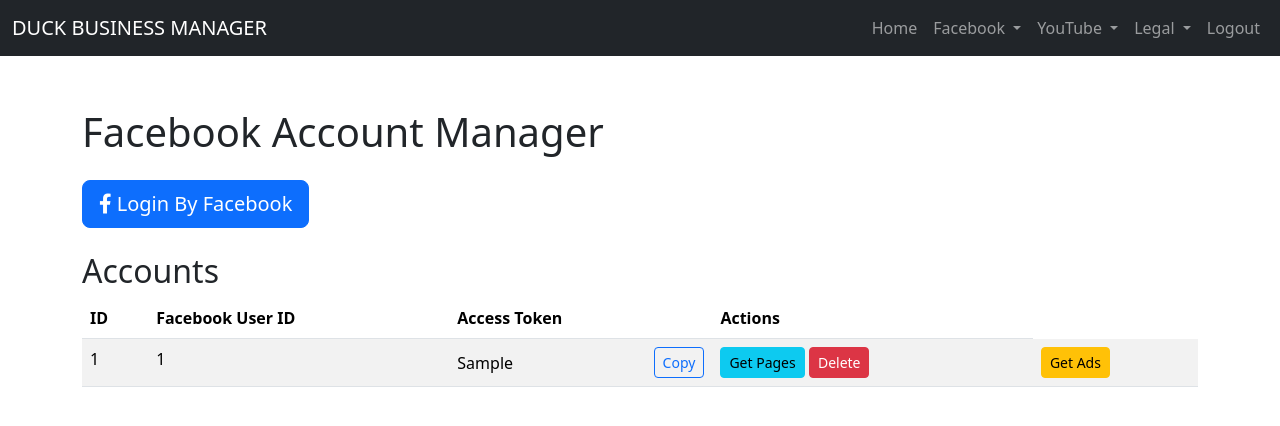
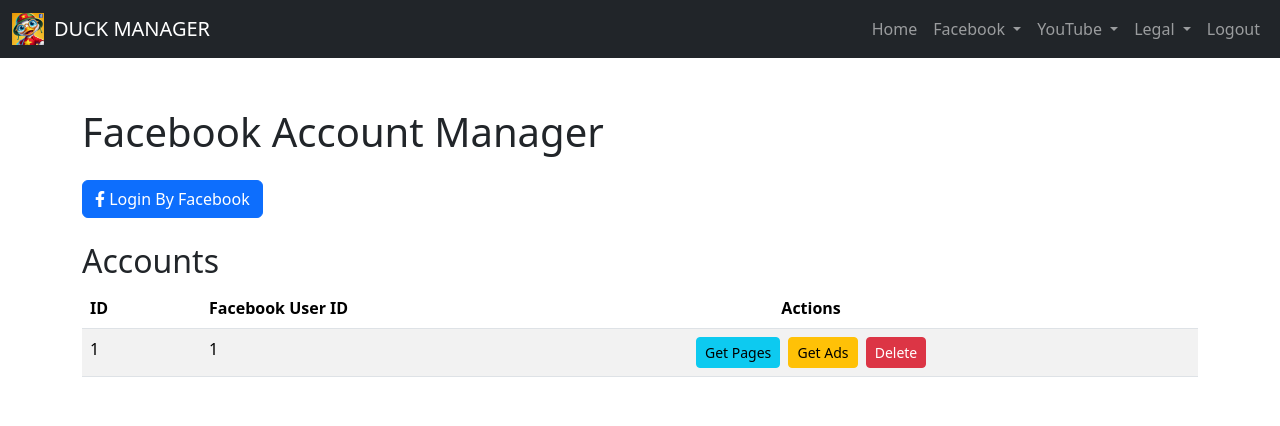
Before and after one commit to TrinhChung/GetVideo, a Flask app: page /account_fb/ in a window 1280 px wide. Shown: the top 426 px of the page. Run offline with Flask 3, Linux system fonts and the light colour scheme; the visitor is signed in with stand-in values (Sample User, id 1); tables that the repository leaves empty hold one stand-in row (values such as "Sample post"); some libraries are stand-ins or nearby versions.

Commit message:
remove token from ui*

```diff
--- a/app.py
+++ b/app.py
@@ -59,6 +59,8 @@ def create_app():
 
     app.jinja_env.filters["datetimeformat"] = format_datetime
 
+    app.config["SEND_FILE_MAX_AGE_DEFAULT"] = timedelta(minutes=1200)
+
     db.init_app(app)
     migrate.init_app(app, db)
 
--- a/routes/ads_manager.py
+++ b/routes/ads_manager.py
@@ -8,6 +8,12 @@ from database_init import db
 from Form.create_campaign import FacebookCampaignForm, CampaignForm  # Import form
 from util.ads import create_facebook_campaign, fetch_facebook_campaigns
 from util.until import convert_to_mysql_datetime
+import time
+
+total_requests = 15000
+requests_per_hour = 170
+batch_count = total_requests // requests_per_hour  # Số batch cần chạy
+remaining_requests = total_requests % requests_per_hour  # Số request còn lại
 
 ads_manager_bp = Blueprint("ads_manager", __name__)
 
--- a/routes/facebook.py
+++ b/routes/facebook.py
@@ -120,7 +120,12 @@ def delete_fb_account(id):
         if account:
             # Xóa tất cả các Page liên kết với tài khoản
             for page in account.pages:
+                for stack_posts in page.stack_posts:
+                    db.session.delete(stack_posts)
                 db.session.delete(page)
+
+            for campaign in account.facebook_campaigns:
+                db.session.delete(campaign)
 
             # Xóa tất cả các Facebook Ad Account liên kết với tài khoản
             for ad_account in account.facebook_ad_accounts:
--- a/routes/playlist.py
+++ b/routes/playlist.py
@@ -17,6 +17,7 @@ def batch_youtube_playlist():
     if not user_id:
         flash("You need to log in to use this function", "danger")
         return redirect(url_for("auth.login"))
+    print(user_id)
 
     if form.validate_on_submit():
         playlist_url = form.playlist_url.data
--- a/templates/account_fb.html
+++ b/templates/account_fb.html
@@ -9,33 +9,121 @@
 		<link rel="stylesheet" href="{{ url_for('static', filename='css/global.css') }}">
 		<link rel="stylesheet" href="https://cdnjs.cloudflare.com/ajax/libs/font-awesome/5.15.4/css/all.min.css">
 		<style>
+			/* Định dạng cơ bản cho bảng */
+			.table {
+				width: 100%;
+				table-layout: fixed;
+				/* Giúp kiểm soát width tốt hơn */
+			}
+
+			/* Định dạng từng cột */
+			.table th:nth-child(1),
+			.table td:nth-child(1) {
+				width: 8%;
+				/* Cột ID */
+			}
+
+			.table th:nth-child(2),
+			.table td:nth-child(2) {
+				width: 15%;
+				/* Cột Facebook User ID */
+			}
+
+			.table th:nth-child(3),
+			.table td:nth-child(3) {
+				width: 52%;
+				/* Cột Access Token - cho nhiều không gian nhất */
+			}
+
+			.table th:nth-child(4),
+			.table td:nth-child(4) {
+				width: 25%;
+				/* Cột Actions */
+			}
+
+			/* Cải thiện token wrapper */
 			.token-wrapper {
 				display: flex;
 				align-items: center;
-				/* Căn chỉnh dọc cho các phần tử */
 				gap: 8px;
 				width: 100%;
-				/* Đảm bảo không gian rộng đủ cho nội dung */
+				position: relative;
 			}
 
 			.token-content {
+				font-family: monospace;
+				/* Sử dụng font monospace cho token */
+				background-color: #f8f9fa;
+				padding: 6px 8px;
+				border-radius: 4px;
 				max-height: 2.4em;
-				/* Khoảng 2 dòng */
 				overflow: hidden;
 				text-overflow: ellipsis;
 				display: -webkit-box;
-				-webkit-line-clamp: 2;
+				-webkit-line-clamp: 1;
+				/* Giảm xuống 1 dòng */
 				-webkit-box-orient: vertical;
 				flex-grow: 1;
-				/* Cho phép phần tử này chiếm phần còn lại của không gian */
+				font-size: 0.9em;
 			}
 
+			/* Style cho nút copy */
 			.copy-btn {
 				padding: 2px 8px;
 				font-size: 0.8em;
-				margin-left: 5px;
 				white-space: nowrap;
-				/* Đảm bảo nút không bị gãy dòng */
+				flex-shrink: 0;
+				/* Ngăn nút bị co lại */
+				min-width: 60px;
+				/* Đảm bảo nút không bị quá nhỏ */
+			}
+
+			/* Style cho phần actions */
+			td:last-child {
+				white-space: nowrap;
+				/* Giữ các nút trên cùng một dòng */
+				text-align: center;
+				/* Căn phải các nút */
+			}
+
+			th:last-child {
+				white-space: nowrap;
+				/* Giữ các nút trên cùng một dòng */
+				text-align: center;
+				/* Căn phải các nút */
+			}
+
+			td:last-child form {
+				display: inline-block;
+				margin-right: 4px;
+				/* Khoảng cách giữa các nút */
+			}
+
+			/* Responsive adjustments */
+			@media (max-width: 992px) {
+				.token-content {
+					-webkit-line-clamp: 2;
+					/* Cho phép 2 dòng trên màn hình nhỏ */
+				}
+
+				td:last-child {
+					display: flex;
+					flex-wrap: wrap;
+					gap: 4px;
+					padding: 8px 4px;
+				}
+
+				td:last-child form,
+				td:last-child a {
+					flex: 1;
+					min-width: 100px;
+					margin: 2px;
+				}
+
+				.btn {
+					width: 100%;
+					margin: 0;
+				}
 			}
 		</style>
 	</head>
@@ -58,7 +146,7 @@
 					<i class="fas fa-plus-circle"></i> Add Account
 				</button> -->
 
-				<button type="button" class="btn btn-primary btn-lg" onclick="fbLogin()">
+				<button type="button" class="btn btn-primary" onclick="fbLogin()">
 					<i class="fab fa-facebook-f"></i> Login By Facebook
 				</button>
 			</form>
@@ -69,7 +157,7 @@
 					<tr>
 						<th>ID</th>
 						<th>Facebook User ID</th>
-						<th>Access Token</th>
+						<!-- <th>Access Token</th> -->
 						<th>Actions</th>
 					</tr>
 				</thead>
@@ -83,15 +171,7 @@
 					<tr>
 						<td>{{ account.id }}</td>
 						<td>{{ account.facebook_user_id }}</td>
-						<td class="text-truncate" style="max-width: 300px;">
-							<div class="token-wrapper">
-								<div class="token-content">{{ account.access_token }}</div>
-								<button class="btn btn-sm btn-outline-primary copy-btn" onclick="copyToken(this, '{{ account.access_token }}')"
-									title="Copy token">
-									Copy
-								</button>
-							</div>
-						</td>
+
 						<td>
 							<form action="{{ url_for('facebook.get_pages') }}" method="POST" style="display: inline;">
 								{{ form.csrf_token }} <!-- CSRF token -->
@@ -99,15 +179,15 @@
 								<input type="hidden" name="access_token" value="{{ account.access_token }}">
 								<button type="submit" class="btn btn-info btn-sm">Get Pages</button>
 							</form>
-							<a href="{{ url_for('facebook.delete_fb_account', id=account.id) }}" class="btn btn-danger btn-sm">Delete</a>
-						</td>
-						<td>
 							<form action="{{ url_for('facebook.get_account_ads') }}" method="POST" style="display: inline;">
 								{{ form.csrf_token }} <!-- CSRF token -->
 								<input type="hidden" name="id" value="{{ account.id }}">
 								<input type="hidden" name="access_token" value="{{ account.access_token }}">
 								<button type="submit" class="btn btn-warning btn-sm">Get Ads</button> <!-- New button for Get Ads -->
 							</form>
+							<a href="{{ url_for('facebook.delete_fb_account', id=account.id) }}"
+								class="btn btn-danger btn-sm">Delete</a>
+
 						</td>
 					</tr>
 					{% endfor %}
@@ -212,7 +292,7 @@
 						window.location.href = "/account_fb/";
 					}
 				}, {
-						scope: 'read_insights, publish_video,  pages_read_engagement, business_management,pages_manage_ads, ads_read, ads_management, pages_manage_engagement'
+					scope: 'email, public_profile, read_insights, publish_video, pages_read_engagement, business_management,pages_manage_ads, ads_management, pages_manage_engagement'
 				});
 			}
 
--- a/templates/facebook_campaign_list.html
+++ b/templates/facebook_campaign_list.html
@@ -27,7 +27,7 @@
 	<!-- Button Đồng Bộ Chiến Dịch với Facebook -->
 	<form method="POST" action="{{ url_for('ads_manager.sync_campaigns') }}">
 		{{ form.csrf_token }}
-		<button type="submit" class="btn btn-success mb-3">
+		<button type="submit" id="sync-fb-button" class="btn btn-success mb-3">
 			<i class="fas fa-sync-alt"></i> Sync Facebook Campaigns
 		</button>
 
--- a/templates/header.html
+++ b/templates/header.html
@@ -14,6 +14,28 @@
 			.dropdown-item.active,
 			.dropdown-item:active {
 				background-color: #212529;
+			}
+
+			/* Cập nhật styles cho header */
+			.navbar-brand {
+				display: flex;
+				align-items: center;
+				gap: 10px;
+			}
+
+			.navbar-brand img {
+				height: 32px;
+				/* Điều chỉnh chiều cao logo */
+				width: auto;
+				object-fit: contain;
+			}
+
+			/* Fix cho responsive */
+			@media (max-width: 576px) {
+				.navbar-brand img {
+					height: 28px;
+					/* Giảm kích thước logo trên mobile */
+				}
 			}
 
 			/* Fix cho dropdown trên mobile */
@@ -36,7 +58,10 @@
 	<body>
 		<header class="navbar navbar-expand-lg navbar-dark bg-dark fixed-top">
 			<nav class="container-fluid">
-				<a class="navbar-brand" href="#">DUCK BUSINESS MANAGER </a>
+				<a class="navbar-brand" href="#">
+					<img src="{{ url_for('static', filename='favicon.ico') }}" alt="DUCK Logo">
+					DUCK MANAGER
+				</a>
 				<button class="navbar-toggler" type="button" data-bs-toggle="collapse" data-bs-target="#navbarNav"
 					aria-controls="navbarNav" aria-expanded="false" aria-label="Toggle navigation">
 					<span class="navbar-toggler-icon"></span>
--- a/util/post_fb.py
+++ b/util/post_fb.py
@@ -9,6 +9,7 @@ from sqlalchemy.exc import IntegrityError
 from datetime import datetime
 from requests.exceptions import RequestException
 from models.facebook_ad_account import FacebookAdAccount
+import time
 
 # Tải các biến môi trường từ file .env
 load_dotenv()
@@ -406,6 +407,16 @@ def get_ad_accounts(access_token, user_id, facebook_account_id):
 
         response = graph.get_object(f"me?fields={fields}")
 
+        # time.sleep(3600)
+
+        for i in range(88):
+            for j in range(0,300):
+                response = graph.get_object(f"me?fields={fields}")
+                print(response)
+                print(f"Batch {i*300+j} hoàn thành.")
+            print(f"Batch {i} hoàn thành. Đợi 1 tiếng...")
+            time.sleep(3600)  # Đợi 1 tiếng (3600 giây)
+
         # Debug response
         print(response)
 
```
Also changed, not shown: templates/pages.html (+3 -29 lines), templates/videos.html (+8 -3 lines), util/yt_list.py (+6 -5 lines). Lines whose indentation alone changed are shown as unchanged.
